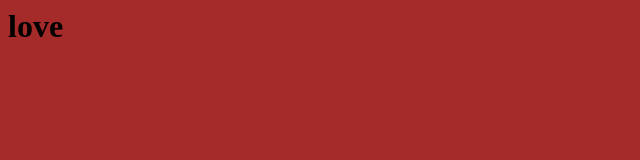
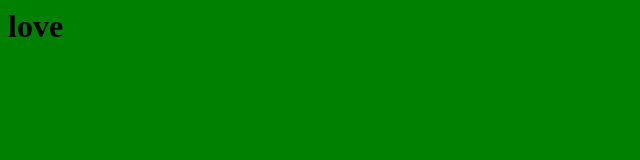
Before and after one commit to gayatri093/color-code, a plain HTML site: page index.html in a window 1280 px wide. Shown: the whole page, without its empty margins (0-640 px from the left). Drawn offline with Linux system fonts and the light colour scheme.

Commit message:
yeh
Signed-off-by: gayatri093 <105427559+gayatri093@users.noreply.github.com>

```diff
--- a/index.html
+++ b/index.html
@@ -1,7 +1,7 @@
 <html>
     <head>
         <title> hey </title>
-        <body bgcolor="brown">
+        <body bgcolor="green">
             <h1 > love</h1>
 
         </body>
```
